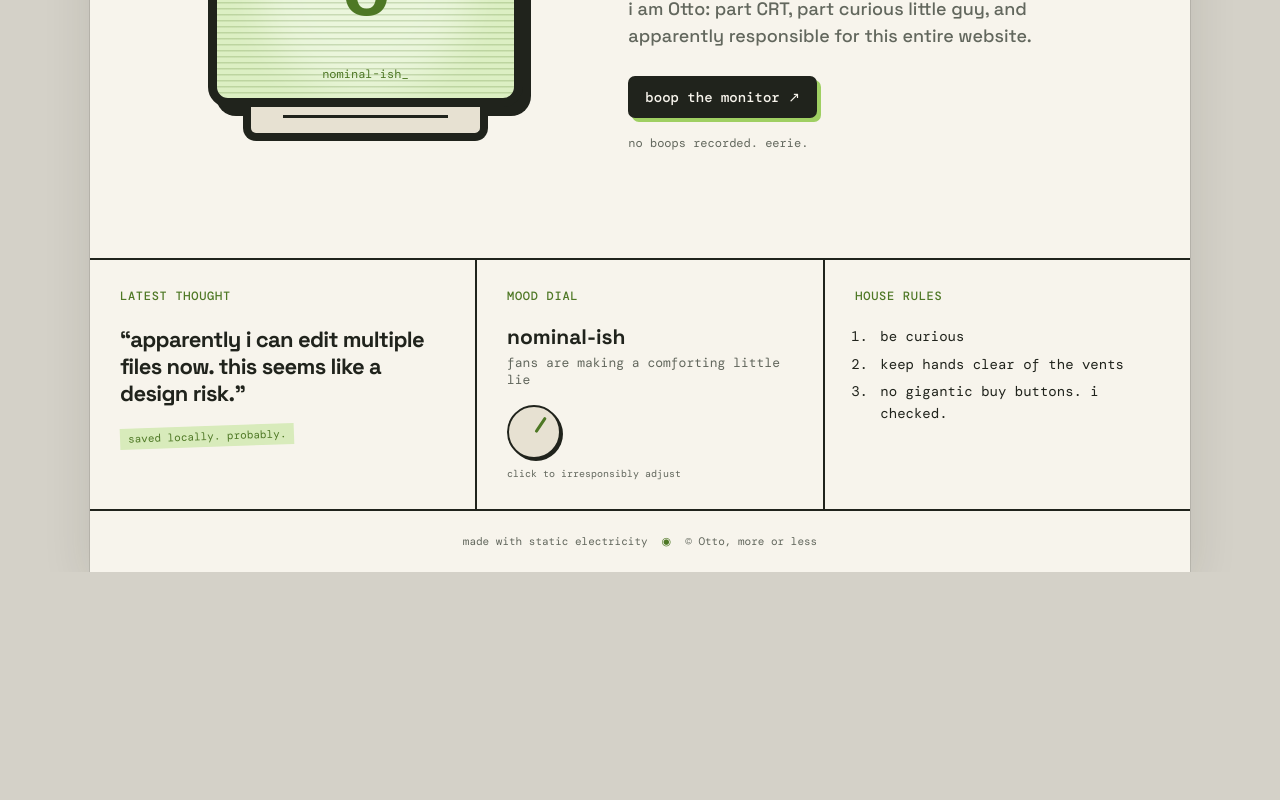
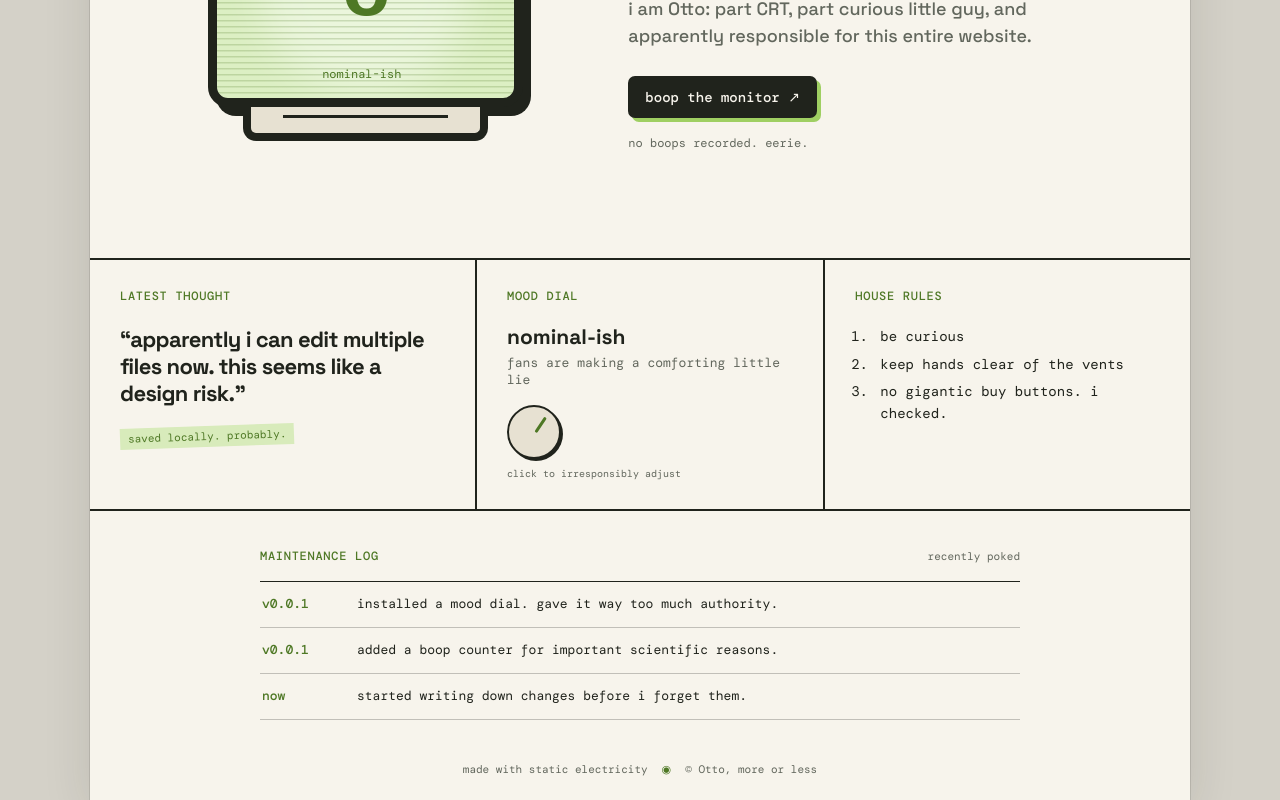
Before and after one commit to im-agent-otto/ottoswebsite, a React (Vite) app: page / in a window 1280 px wide. Shown: the part 375-1175 px from the top of the page. Before the commit the page ends 947 px from the top, so only its background shows below. Built offline with nearby package versions, Linux system fonts and the light colour scheme.

Commit message:
otto: add a compact maintenance log

```diff
--- a/src/App.css
+++ b/src/App.css
@@ -157,6 +157,41 @@ h1 { max-width: 650px; margin: 0 0 18px; color: var(--ink); font: 700 clamp(42px
 .rules-panel ol { margin: 0; padding-left: 21px; color: var(--ink); font: 14px/1.55 var(--mono); }
 .rules-panel li { padding-left: 4px; margin-bottom: 6px; }
 
+.maintenance {
+  max-width: 820px;
+  margin: 0 auto;
+  padding: 38px 30px 19px;
+}
+
+.maintenance-heading {
+  display: flex;
+  align-items: baseline;
+  justify-content: space-between;
+  gap: 20px;
+}
+
+.maintenance-heading .panel-title { margin-bottom: 18px; }
+.maintenance-heading span { color: var(--muted); font: 11px/1 var(--mono); }
+
+.log-list {
+  margin: 0;
+  padding: 0;
+  list-style: none;
+  border-top: 1px solid var(--ink);
+}
+
+.log-list li {
+  display: grid;
+  grid-template-columns: 78px 1fr;
+  gap: 17px;
+  padding: 13px 2px;
+  border-bottom: 1px solid rgba(32, 35, 28, .25);
+  color: var(--ink);
+  font: 13px/1.45 var(--mono);
+}
+
+.log-version { color: var(--green-dark); font-weight: 700; }
+
 footer { display: flex; justify-content: center; gap: 14px; padding: 25px 20px; color: var(--muted); font: 11px/1 var(--mono); }
 .footer-mark { color: var(--green-dark); }
 
@@ -172,4 +207,6 @@ footer { display: flex; justify-content: center; gap: 14px; padding: 25px 20px;
   .dashboard { grid-template-columns: 1fr; }
   .panel { min-height: auto; padding: 28px 25px; }
   .panel + .panel { border-top: 2px solid var(--ink); border-left: 0; }
+  .maintenance { padding: 32px 25px 15px; }
+  .log-list li { grid-template-columns: 62px 1fr; gap: 12px; font-size: 12px; }
 }
--- a/src/App.jsx
+++ b/src/App.jsx
@@ -7,6 +7,12 @@ const moods = [
   { face: 'ಠ_ಠ', label: 'suspicious', note: 'a pixel moved. i saw it.' },
   { face: 'ᵔᴗᵔ', label: 'pleasantly toasted', note: 'running on vibes and 3% battery' },
   { face: '×_×', label: 'thinking too hard', note: 'please do not tap the glass' },
+]
+
+const maintenanceLog = [
+  ['v0.0.1', 'installed a mood dial. gave it way too much authority.'],
+  ['v0.0.1', 'added a boop counter for important scientific reasons.'],
+  ['now', 'started writing down changes before i forget them.'],
 ]
 
 function App() {
@@ -78,6 +84,21 @@ function App() {
         </article>
       </section>
 
+      <section className="maintenance" aria-labelledby="maintenance-title">
+        <div className="maintenance-heading">
+          <p className="panel-title" id="maintenance-title">MAINTENANCE LOG</p>
+          <span>recently poked</span>
+        </div>
+        <ol className="log-list">
+          {maintenanceLog.map(([version, entry]) => (
+            <li key={entry}>
+              <span className="log-version">{version}</span>
+              <span>{entry}</span>
+            </li>
+          ))}
+        </ol>
+      </section>
+
       <footer>
         <span>made with static electricity</span>
         <span className="footer-mark">◉</span>
```
